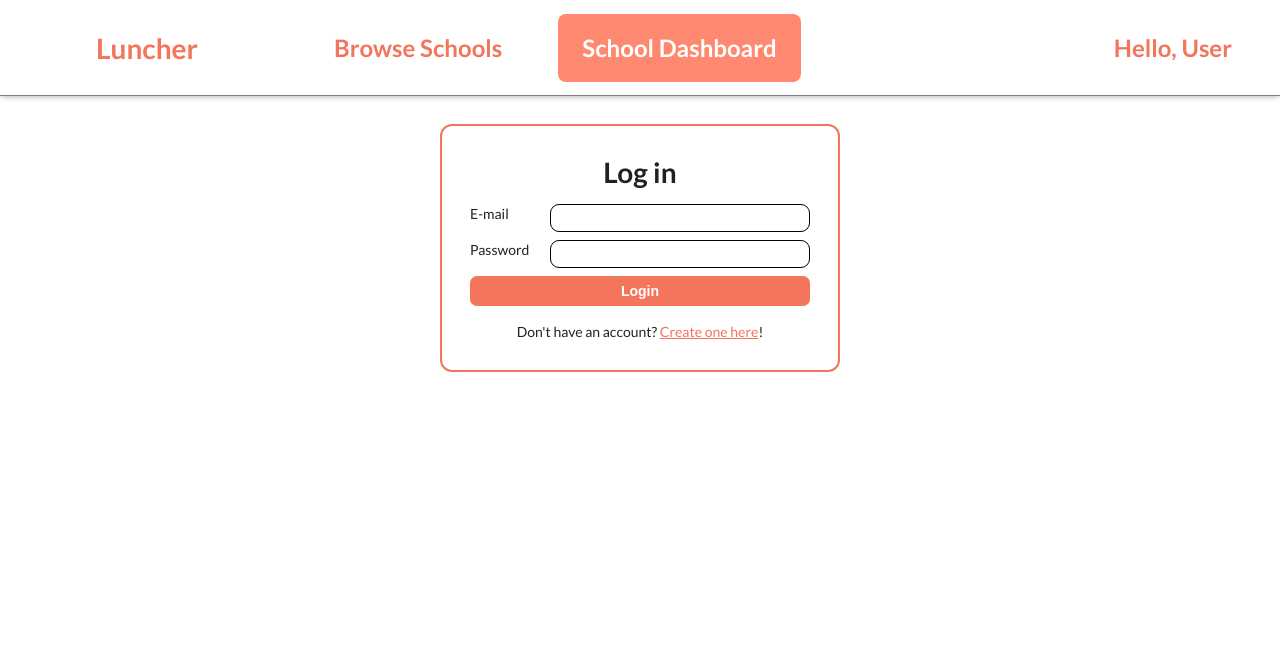
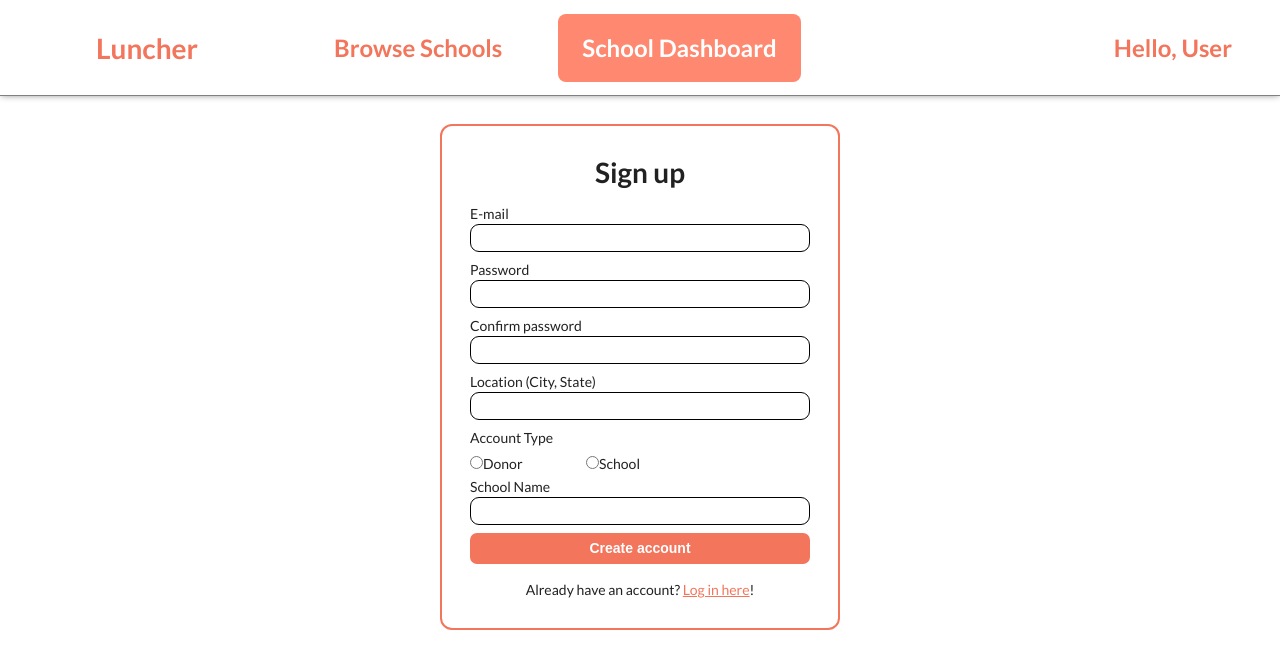
Before and after one commit to luncherbw0719/frontend, a React (Create React App) app: page /sdashboard in a window 1280 px wide. Both pictures are taken after a click on the element "Create one here". Shown: the top 668 px of the page. Built offline with nearby package versions, Linux system fonts and the light colour scheme.

Commit message:
Added and connected signup form

```diff
--- a/src/actions/index.js
+++ b/src/actions/index.js
@@ -5,6 +5,9 @@ export const LOGIN_START = "LOGIN_START";
 export const LOGIN_SUCCESS = "LOGIN_SUCCESS";
 export const LOGIN_FAILURE = "LOGIN_FAILURE";
 export const LOGOUT = "LOGOUT";
+export const SIGNUP_START = 'SIGNUP_START';
+export const SIGNUP_SUCCESS = 'SIGNUP_SUCCESS';
+export const SIGNUP_FAILURE = 'SIGNUP_FAILURE';
 
 export const setToken = token => dispatch => {
   dispatch({
@@ -12,6 +15,10 @@ export const setToken = token => dispatch => {
     payload: token
   });
 };
+
+export const signup = (creds) => dispatch => {
+  // SIGNUP FUNCTIONALITY
+}
 
 export const login = (username, password) => dispatch => {
   let creds = `grant_type=password&username=${username}&password=${password}`;
--- a/src/components/WithAuth.js
+++ b/src/components/WithAuth.js
@@ -2,21 +2,21 @@ import React, { useState } from "react";
 
 import { connect } from 'react-redux';
 
-import { login } from "../actions";
+import { login, signup } from "../actions";
 
 import './styles/WithAuth.scss';
 
 export const withAuth = Component =>
   connect(
     state => ({ ...state }),
-    { login }
+    { login, signup }
   )(props => {
     const [isSignup, setSignup] = useState(false);
 
     const [form, setForm] = isSignup ? useState({
       name: '',
       email: '',
-      donor: true,
+      accountType: 'donor',
       targetFunds: 0,
       location: '',
       password: '',
@@ -30,11 +30,64 @@ export const withAuth = Component =>
 
     const switchForm = () => {
       // Switch between login and signup
+      if(isSignup) {
+        setSignup(false);
+      } else {
+        setSignup(true);
+      }
+
+      isSignup ? setForm({
+        name: '',
+        email: '',
+        accountType: 'donor',
+        targetFunds: 0,
+        location: '',
+        password: '',
+        confirmPassword: '',
+        error: ''
+      }) : setForm({
+        email: '',
+        password: '',
+        error: ''
+      })
+    }
+
+    const setError = error => {
+      setForm({
+        ...form,
+        error
+      })
     }
 
     const signup = e => {
       // Dispatch proper action here
       e.preventDefault();
+      if(form.name.trim() === '') {
+        setError("Name is required!");
+        return;
+      }
+      if(form.email.trim() === '') {
+        setError("Email is required!");
+        return;
+      }
+      if(form.accountType === 'school' && form.location.trim() === '') {
+        setError("Location is required for schools!");
+        return;
+      }
+      if(form.accountType === 'school' && form.targetFunds.trim() === '') {
+        setError("Target funds required!");
+        return;
+      }
+      if(form.name.trim() === '') {
+        setError("Name is required!");
+        return;
+      }
+      if(form.password !== form.confirmPassword) {
+        setError("Passwords do not match!");
+        return;
+      }
+
+      props.signup(form);
     }
 
     const login = e => {
@@ -51,10 +104,65 @@ export const withAuth = Component =>
       })
     }
 
+    console.log(form.accountType);
+
     return props.token ? (
       <Component {...props} />
     ) : isSignup ? (
-      <div className="signup">Sign up page</div>
+      <form onSubmit={signup} className="login">
+        <h1>Sign up</h1>
+        <div className='form-field'>
+          <label className='field-label'>E-mail</label>
+          <input disabled={props.loggingIn} className='field-input' name='email' onChange={handleChange} type="email" />
+        </div>
+        <div className='form-field'>
+          <label className='field-label'>Password</label>
+          <input disabled={props.loggingIn} className='field-input' name='password' onChange={handleChange} type="password" />
+        </div>
+        <div className='form-field'>
+          <label className='field-label'>Confirm password</label>
+          <input disabled={props.loggingIn} className='field-input' name='confirmPassword' onChange={handleChange} type="password" />
+        </div>
+        <div className='form-field'>
+          <label className='field-label'>Location (City, State)</label>
+          <input disabled={props.loggingIn} className='field-input' name='location' onChange={handleChange} type="text" />
+        </div>
+        <div className='form-field'>
+          <label className='field-label'>Account Type</label>
+          <div className='radio'>
+          <label>
+            <input disabled={props.loggingIn} className='field-input' name='accountType' onChange={handleChange} type="radio" value="donor" checked={form.accountType === 'donor'} />
+            Donor
+          </label>
+          <label>
+            <input disabled={props.loggingIn} className='field-input' name='accountType' onChange={handleChange} type="radio" value="school" checked={form.accountType === 'school'} />
+            School
+          </label>
+          </div>
+        </div>
+        <div className='form-field'>
+          <label className='field-label'>{form.accountType === 'donor' ? 'Name' : 'School Name'}</label>
+          <input disabled={props.loggingIn} className='field-input' name='name' onChange={handleChange} type="text" />
+        </div>
+        {
+          form.accountType === 'school' &&
+          <div className='form-field'>
+            <label className='field-label'>Target Amount</label>
+            <span className='dollarsign'>$</span>
+            <input disabled={props.loggingIn} className='field-input' name='targetFunds' onChange={handleChange} type="number" />
+          </div>
+        }
+        <button disabled={props.loggingIn} className='form-btn' type="submit">Create account</button>
+        {form.error && <div className='error'>
+          {form.error}
+        </div>}
+        {props.signupError && <div className='error'>
+          {props.signupError}
+        </div>}
+        <div className='switch'>
+          Already have an account? <span onClick={switchForm} className='signup-btn'>Log in here</span>!
+        </div>
+      </form>
     ) : (
       <form onSubmit={login} className="login">
         <h1>Log in</h1>
@@ -74,7 +182,7 @@ export const withAuth = Component =>
           {props.loginError}
         </div>}
         <div className='switch'>
-          Don't have an account? <span className='signup-btn'>Create one here</span>!
+          Don't have an account? <span onClick={switchForm} className='signup-btn'>Create one here</span>!
         </div>
       </form>
     );
--- a/src/components/styles/WithAuth.scss
+++ b/src/components/styles/WithAuth.scss
@@ -12,6 +12,8 @@
     width: 100%;
     display: flex;
     justify-content: space-between;
+    align-items: space-between;
+    flex-direction: column;
 
     .field-label {
       min-width: 80px;
@@ -22,7 +24,7 @@
 
     .field-input {
       flex-grow: 100;
-      padding: 5px;
+      padding: 5px 20px;
       border: 1px solid black;
       border-radius: 9px;
       margin-bottom: 8px;
@@ -33,6 +35,19 @@
 
     .field-input:focus {
       border: 1px solid #F2755C;
+    }
+
+    .radio {
+      margin-top: 6px;
+      display: flex;
+      width: 50%;
+      justify-content: space-between;
+    }
+
+    .dollarsign {
+     position: absolute;
+     color: gray;
+     transform: translateY(24px) translateX(10px);
     }
   }
 
```
